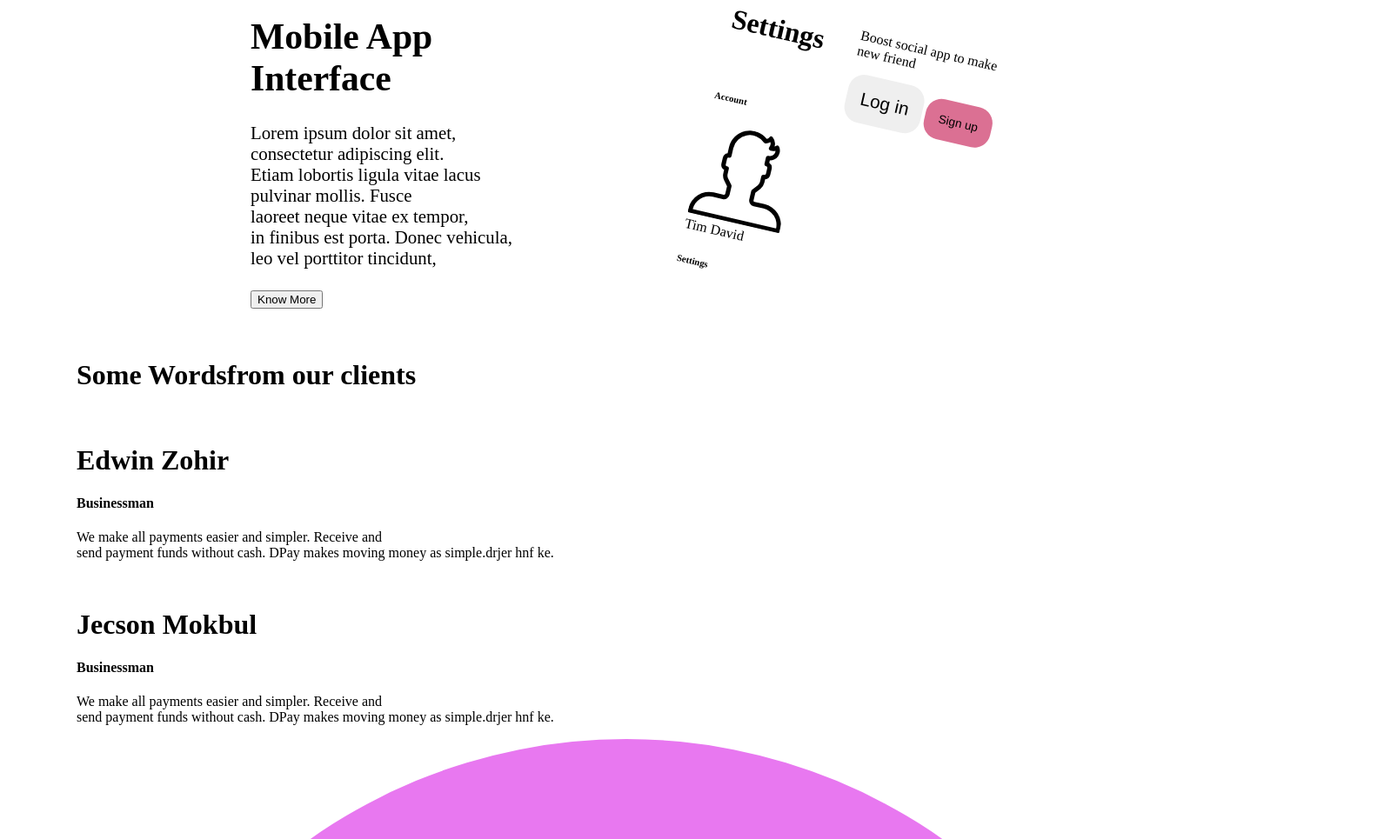
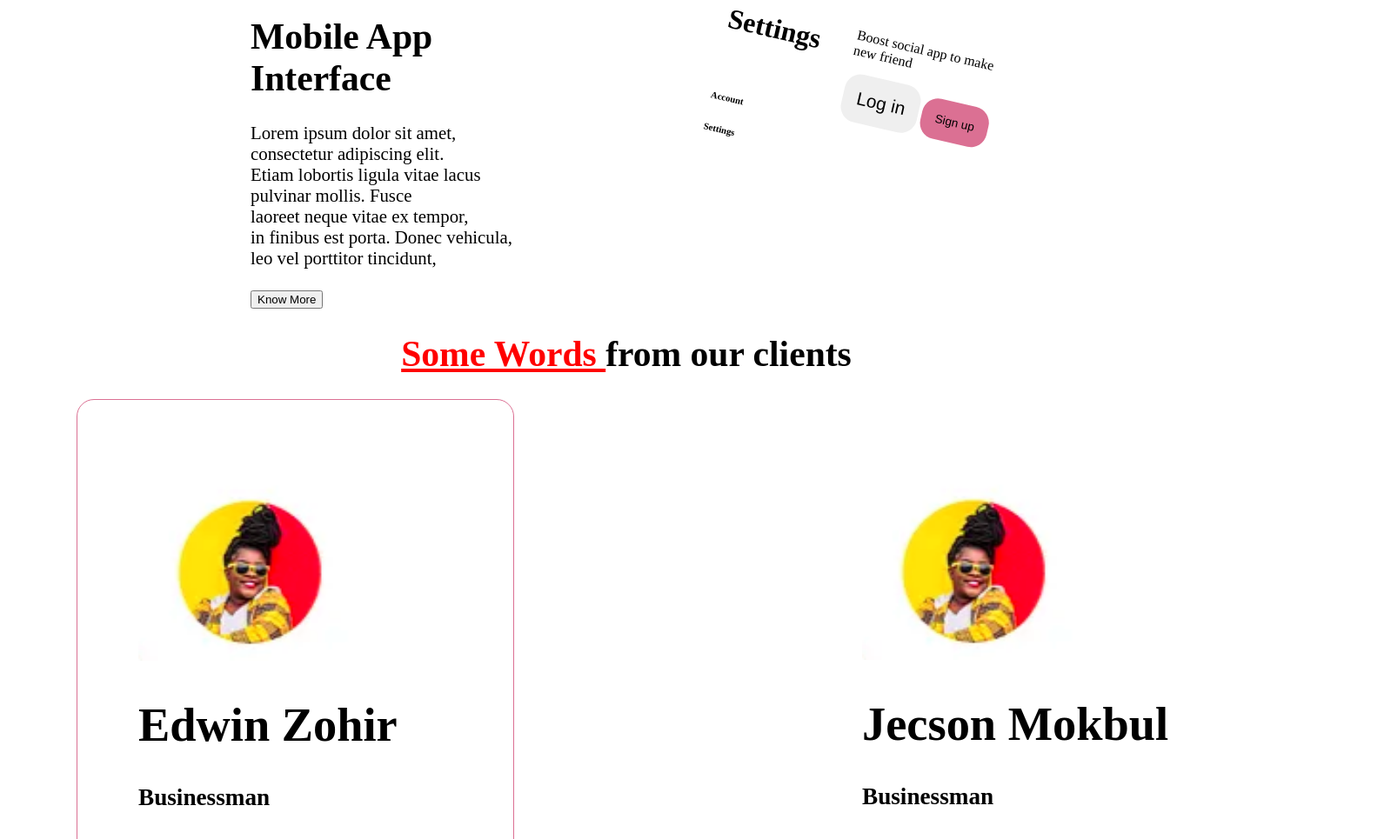
Before and after one commit to joylinekingori/dit-io-project, a plain HTML site: page index.html in a window 1280 px wide. Shown: the part 3381-4346 px from the top of the page at 87% size, 1599 px wide, since content can reach past the window. Drawn offline with Linux system fonts and the light colour scheme.

Commit message:
added changes

```diff
--- a/index.html
+++ b/index.html
@@ -337,18 +337,9 @@
                 <div id="setting-div-one">
                     <h1>Settings</h1><br>
                     <h6>Account</h6>
-                    <p>
-                        <?xml version="1.0" ?><svg data-name="Livello 1" id="Livello_1" viewBox="0 0 128 128"
-                            xmlns="http://www.w3.org/2000/svg">
-                            <title />
-                            <path
-                                d="M128,122a28.62,28.62,0,0,0-28.58-28.5H85.59a1.85,1.85,0,0,1-1.87-1.83V81.17l5.52-6.76a14.85,14.85,0,0,0,3.34-9.36V60.38A8,8,0,0,0,98,52.81v-8a8,8,0,0,0-5-7.42V34.1a13.49,13.49,0,0,0,8.31-20.81,3,3,0,0,0-4.56-.46A7.52,7.52,0,0,1,95,14.08,13.52,13.52,0,0,0,89.85,2.57a3,3,0,0,0-4.48.94,7.44,7.44,0,0,1-3,3A29,29,0,0,0,35,29v8.39a8,8,0,0,0-5,7.42v8a8,8,0,0,0,5.42,7.57v4.67a14.86,14.86,0,0,0,3.34,9.36l5.52,6.76v10.5a1.85,1.85,0,0,1-1.87,1.83H28.58A28.63,28.63,0,0,0,0,122.09V125a3,3,0,0,0,3,3H125a3,3,0,0,0,3-3ZM6,122A22.61,22.61,0,0,1,28.58,99.51H42.41a7.86,7.86,0,0,0,7.87-7.83V80.11a3,3,0,0,0-.68-1.9L43.4,70.62a8.84,8.84,0,0,1-2-5.57V57.81a3,3,0,0,0-3-3H38a2,2,0,0,1-2-2v-8a2,2,0,0,1,2-2,3,3,0,0,0,3-3V29A23,23,0,0,1,79.71,12.21a3,3,0,0,0,2.91.68,13.46,13.46,0,0,0,5.54-3.23,7.51,7.51,0,0,1,.1,6.9,3,3,0,0,0,2.51,4.34,13.58,13.58,0,0,0,6.77-1.38,7.5,7.5,0,0,1-2.06,6.69A7.3,7.3,0,0,1,90,28.39a3.15,3.15,0,0,0-2.15.86,3,3,0,0,0-.9,2.14v8.42a3,3,0,0,0,3,3,2,2,0,0,1,2,2v8a2,2,0,0,1-2,2h-.42a3,3,0,0,0-3,3v7.24a8.83,8.83,0,0,1-2,5.57L78.4,78.21a3,3,0,0,0-.68,1.9V91.67a7.86,7.86,0,0,0,7.87,7.83H99.42A22.61,22.61,0,0,1,122,122Z" />
-                        </svg>Tim David
-                    </p>
+
+
                     <h6>Settings</h6>
-                    <p>
-                        <i class="fa-solid fa-arrow-left" style="color: #010409;" class="arrow-two"></i>
-                    </p>
 
                 </div>
 
@@ -371,12 +362,12 @@
             </div>
 
         </div>
-        <div>
-            <h1><span id="words">Some Words</span>from our clients</h1>
+        <div id="word">
+            <h1><span id="words">Some Words  </span>from our clients</h1>
         </div>
         <div class="feedback">
-            <div>
-                <img src="">
+            <div id="feedback-one">
+                <img src="images/feedback-39.png">
                 <h1>Edwin Zohir</h1>
                 <h4>Businessman</h4>
                 <p>
@@ -384,34 +375,27 @@
                     send payment funds without cash. DPay makes moving money as simple.drjer hnf ke.
                 </p>
             </div>
-            <div>
-                <img src="">
+            <div class="feedback-two">
+                <img src="images/feedback-39.png">
                 <h1>Jecson Mokbul</h1>
                 <h4>Businessman</h4>
                 <p>
                     We make all payments easier and simpler. Receive and<br>
                     send payment funds without cash. DPay makes moving money as simple.drjer hnf ke.
                 </p>
-                <svg viewBox="0 0 16 16" xml:space="preserve" xmlns="http://www.w3.org/2000/svg"
-                    enable-background="new 0 0 16 16">
-                    <path
-                        d="M8 0a8 8 0 1 0 0 16A8 8 0 0 0 8 0zM6.354 13.354l-.707-.707L10.293 8 5.646 3.354l.707-.707L11.707 8l-5.353 5.354z"
-                        fill="#e878f0" class="fill-000000"></path>
-                </svg>
-
             </div>
 
         </div>
 
         <div class="download">
             <div id="download-image">
-                <img>
-                <source>
+                <img src="images/woman on laptop pink.png">
+
             </div>
             <div id="download-two">
                 <p>Over 50,000+ Users</p>
                 <h2>Download<br>diti.io Mobile App</h2>
-                <>
+
                     <p>Different Platform?Contact us</p>
 
             </div>
--- a/style.css
+++ b/style.css
@@ -258,7 +258,61 @@
     margin-left: 10vh;
     justify-content: flex-end;
 }
+#words{
+    color: red;
+    text-decoration: underline;
+}
+#word{
+    display: flex;
+    justify-content: center;
+    font-size: 130%;
+}
+.feedback{
+    display: flex;
+    gap: 400px;
+    justify-content: center;
+    margin-bottom: 200px;
 
+}
+#feedback-one{
+    border: solid palevioletred 1px;
+    height: 500px;
+    width: 600px;
+    padding: 70px;
+    border-radius: 20px;
+    font-size: 170%;
+
+}
+.feedback-two{
+
+    height: 500px;
+    width: 600px;
+    font-size: 170%;
+    padding-top: 70px;
+}
+#feedback-one img{
+    width: 300px;
+
+
+}
+.feedback-two img{
+    width: 300px;
+
+
+}
+.download{
+    display: flex;
+
+    gap: 300px;
+}
+#download-image{
+    margin-left: 300px;
+}
+#download-two{
+    font-size: 200%;
+    margin-top: 100px;
+
+}
 .logos-heading {}
 
 .icons {}
```
Also changed, not shown: images/feedback-39.png (added), images/woman on laptop pink.png (added).
